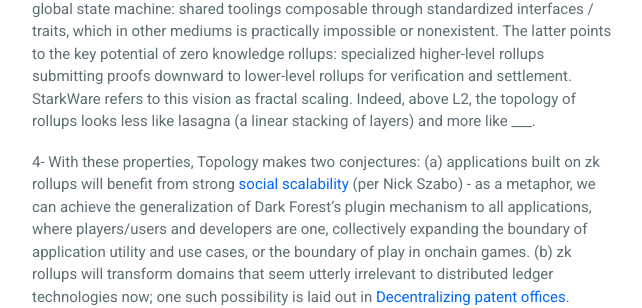
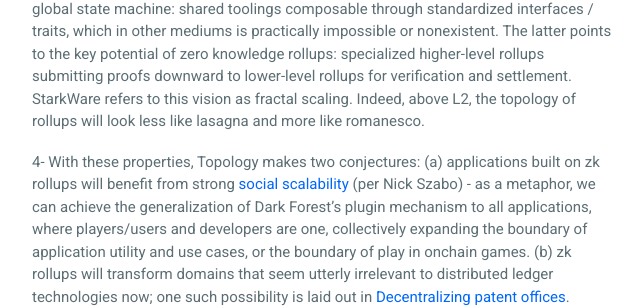
Before and after one commit to guiltygyoza/blog, a Jekyll site: the page built from _posts/2022-03-07-topology-eli5-principles.md, in a window 1280 px wide and 900 px high, scrolled down 320 px. Shown: the part 328-636 px from the top of the window, without its empty margins (318-960 px from the left). Built offline with Jekyll 4.4.1, drawn with Linux system fonts in a browser that asks for light colours; some of the changed text lies outside the part shown.

Commit message:
edited post

```diff
--- a/_posts/2022-03-07-topology-eli5-principles.md
+++ b/_posts/2022-03-07-topology-eli5-principles.md
@@ -12,7 +12,7 @@ Special thanks to Alan Luo, Daniel Hong, Sina Habibian, Alok Vasudev, and as alw
 
 2- To achieve reflexivity in long term innovative work, it is important to identify and leverage the fundamental properties and distinguishing strengths of the medium we work with. The medium we work with is the combination of smart contract development using highly expressive language such as Cairo, invented by StarkWare Industries, and the design of zero knowledge proof systems optimized for performant proving and verification of specific families of computations.
 
-3- Broadly, we have identified two properties of our medium: (a) composability/interoperability, and (b) recursive specialization for verifiable heavy/exotic computations. The former points to the key potential of working with a global state machine: shared toolings composable through standardized interfaces / traits, which in other mediums is practically impossible or nonexistent. The latter points to the key potential of zero knowledge rollups: specialized higher-level rollups submitting proofs downward to lower-level rollups for verification and settlement. StarkWare refers to this vision as fractal scaling. Indeed, above L2, the topology of rollups looks less like lasagna (a linear stacking of layers) and more like ___.
+3- Broadly, we have identified two properties of our medium: (a) composability/interoperability, and (b) recursive specialization for verifiable heavy/exotic computations. The former points to the key potential of working with a global state machine: shared toolings composable through standardized interfaces / traits, which in other mediums is practically impossible or nonexistent. The latter points to the key potential of zero knowledge rollups: specialized higher-level rollups submitting proofs downward to lower-level rollups for verification and settlement. StarkWare refers to this vision as fractal scaling. Indeed, above L2, the topology of rollups will look less like lasagna and more like romanesco.
 
 4- With these properties, Topology makes two conjectures: (a) applications built on zk rollups will benefit from strong [social scalability](http://unenumerated.blogspot.com/2017/02/money-blockchains-and-social-scalability.html){:target="_blank"} (per Nick Szabo) - as a metaphor, we can achieve the generalization of Dark Forest's plugin mechanism to all applications, where players/users and developers are one, collectively expanding the boundary of application utility and use cases, or the boundary of play in onchain games. (b) zk rollups will transform domains that seem utterly irrelevant to distributed ledger technologies now; one such possibility is laid out in [Decentralizing patent offices](https://www.guiltygyoza.xyz/2022/02/decentralized-innovation-protocol){:target="_blank"}.
 
```
